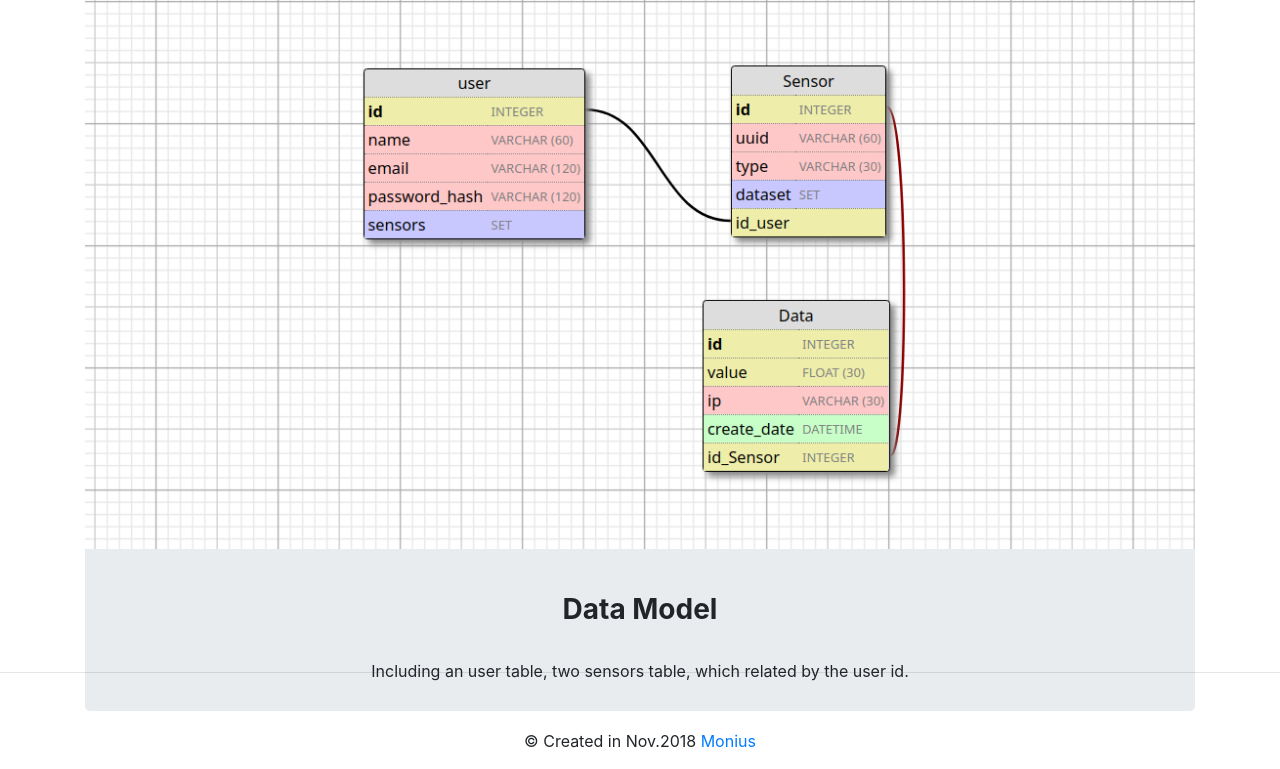
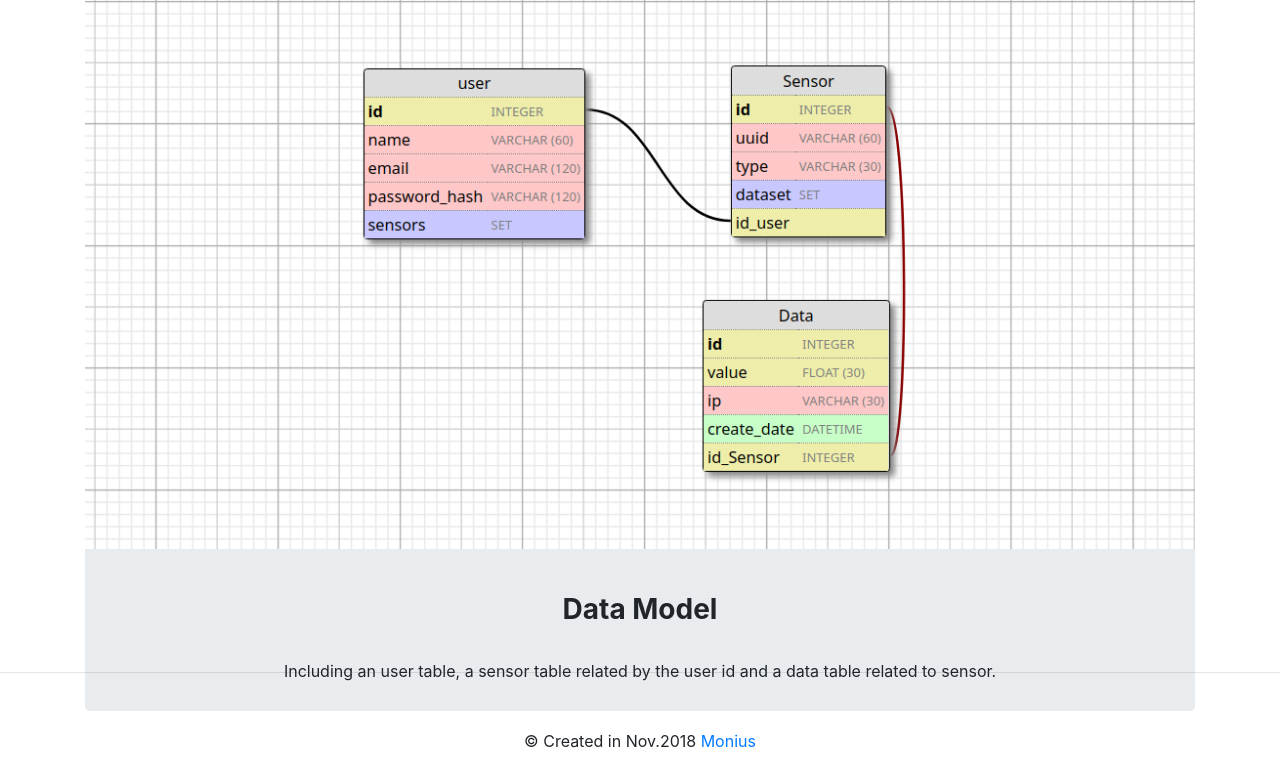
Before and after one commit to Mon-ius/IOT_API_basic, a Flask app: page /relationship in a window 1280 px wide. Shown: the part 224-993 px from the top of the page. Run offline with Flask 2, Linux system fonts and the light colour scheme; some libraries are stand-ins or nearby versions.

```diff
--- a/app/templates/main/relationship.html
+++ b/app/templates/main/relationship.html
@@ -28,7 +28,7 @@
 
         <h3 class="card-title h3 my-4"><strong>Data Model</strong></h3>
 
-        <p class="card-text py-2">Including an user table, two sensors table, which related by the user id.</p>
+        <p class="card-text py-2">Including an user table, a sensor table related by the user id and a data table related to sensor.</p>
 
     </div>
 
--- a/requirements.txt
+++ b/requirements.txt
@@ -4,6 +4,7 @@ python-dotenv
 # gevent preinstall
 # uwsgi preinstall
 Flask-Restful
+Flask-Httpauth
 Flask-Sqlalchemy
 Flask-WTF
 Flask-Bootstrap
```
Also changed, not shown: README.md.
